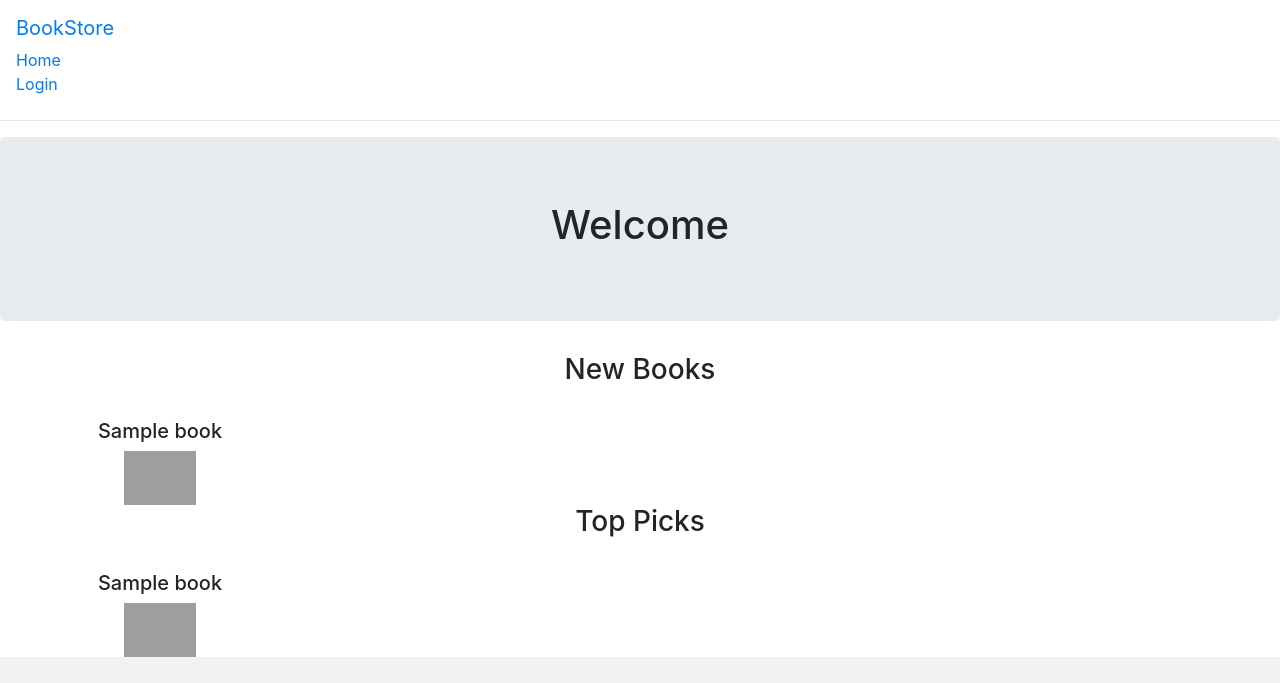
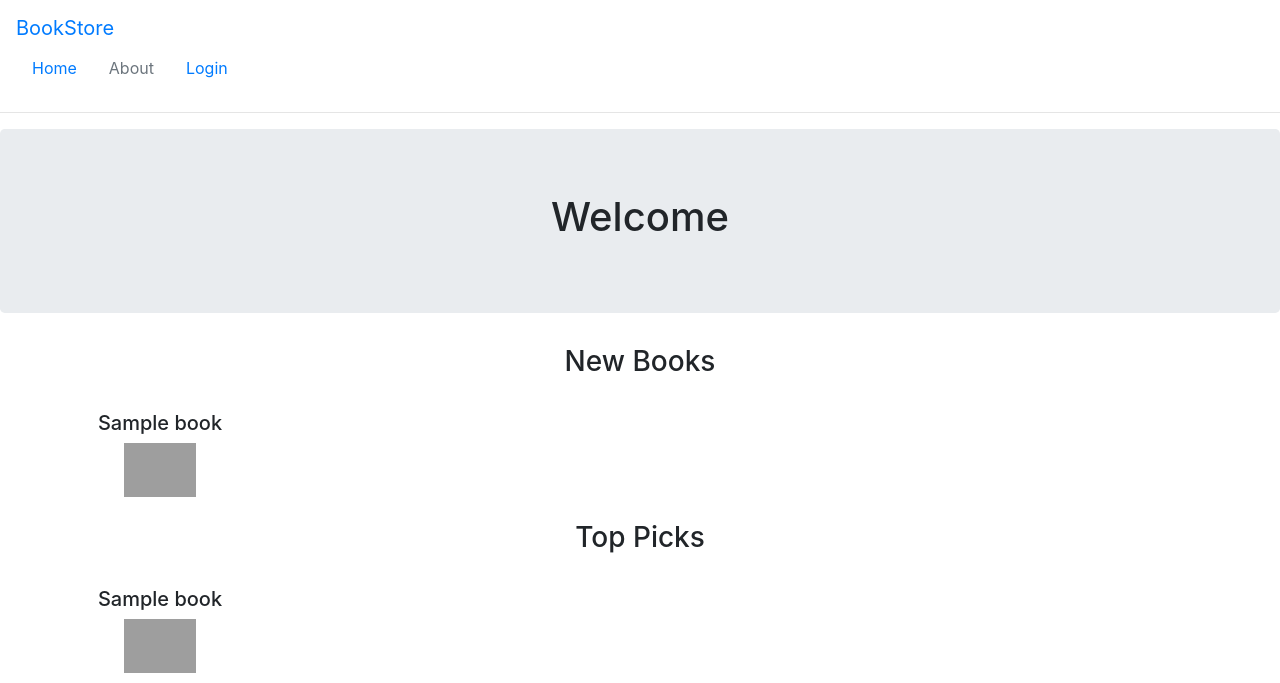
Before and after one commit to Gurjit29/BookstoreApp, a Flask app: page / in a window 1280 px wide. Shown: the top 683 px of the page. Run offline with Flask 2, Linux system fonts and the light colour scheme; tables that the repository leaves empty hold one stand-in row (values such as "Sample post"); some libraries are stand-ins or nearby versions; grey boxes are pictures that could not be loaded.

Commit message:
updated templates

```diff
--- a/app/templates/base.html
+++ b/app/templates/base.html
@@ -15,6 +15,20 @@
             background-color: #f2f2f2;
             padding: 25px;
         }
+
+        .custom-scrollbar {
+            height: 100px;
+            overflow-y: hidden;
+        }
+        .frame{
+            padding: 5px;
+            margin: 2px;
+            border-top-style: solid;
+            border-bottom-style: solid;
+            border-top-width: 2px;
+            border-bottom-width: 2px;
+            border-color: #B3A20C;
+        }
     </style>
 
     {% if title %}
@@ -28,13 +42,16 @@
         <nav class="navbar navbar-inverse">
             <div class-"container-fluid">
                 <div class="navbar-header">
-                    <a class="navbar-brand" href="#">BookStore</a>
-                    <ul class="nav navbar-nav">
-                        <a class="nabbar-brand"  href="/index">Home</a>
+                    <ul class="nav justify-content-left">
+                        <li class="nav-item"><a class="navbar-brand" href="#">BookStore</a></li>
+                    </ul>
+                    <ul class="nav justify-content-center">
+                        <li class="nav-item"><a class="nav-link" href="/index">Home</a></li>
+                        <li class="nav-tem"><a class="nav-link disabled" href="#">About</a></li>
 	                {%if current_user.is_anonymous%}
-                        <a href="/login">Login</a>
+                        <li class="nav-item"><a class="nav-link" href="/login">Login</a></li>
                         {%else%}
-                        <a href="/logout"> Logout</a>
+                        <li class="nav-item"><a class="nav-link" href="/logout"> Logout</a></li>
                         {%endif%}
                     </ul>
                     </div>
--- a/app/templates/index.html
+++ b/app/templates/index.html
@@ -15,7 +15,7 @@
     <div class="col-sm-3">
         <h5>{{book.title}}</h5>
         <a href="/book?id={{book.id}}">
-        <img src="{{book.url}}" class="img-responsive"
+        <img class="mb-4" src="{{book.url}}" class="img-responsive"
         style="width:25%" alt="Book Image">
     </a>
     </div>
@@ -31,11 +31,28 @@
     <div class="col-sm-3">
         <h5>{{book.title}}</h5>
         <a href="/book?id={{book.id}}">
-        <img src="{{book.url}}" class="img-responsive" style="width:25%" alt="Book Image">
+        <img class="mb-4" src="{{book.url}}" class="img-responsive" style="width:25%" alt="Book Image">
         </a>
     </div>
     {% endfor %}
     </div>
 </div>
 
+<div class="list-unstyled">
+    {% for book in books %}
+    <div class="frame">
+        <li class="media">
+            <img class="mb-4 mr-4" src="{{book.url}}" class="img-responsive" style="width:10%" alt="Book Image">
+            <div class="media-body">
+                <h5 class="mt-0 mb-1">{{book.title}}</h5>
+                <div class="custom-scrollbar">
+                    {{book.description}}<br>
+                </div>
+            </div>
+            ${{book.cost}}<br>
+        </li>
+    </div>
+    {% endfor %}
+</div>
+
 {% endblock %}
```
Also changed, not shown: README.md.
